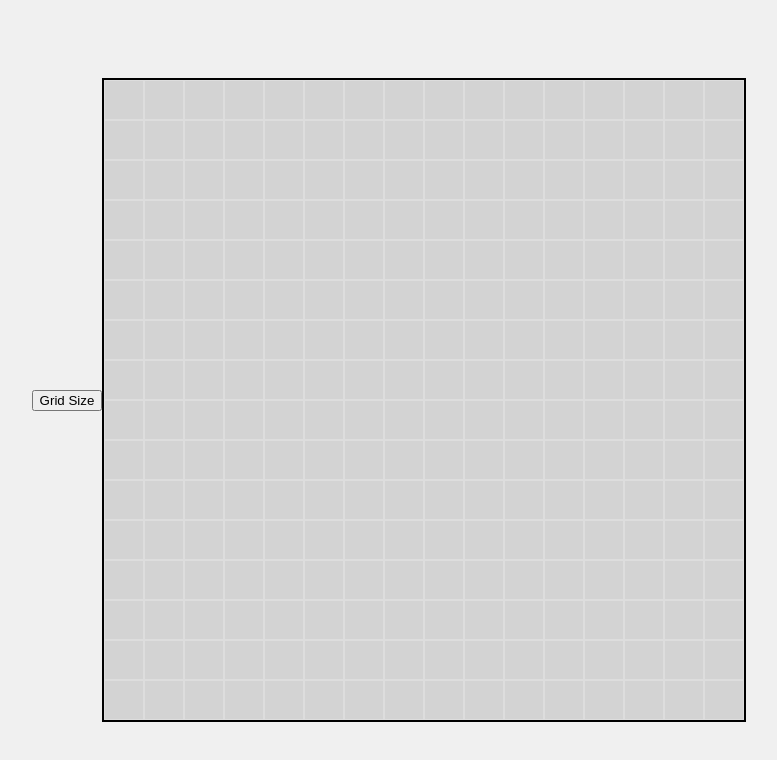
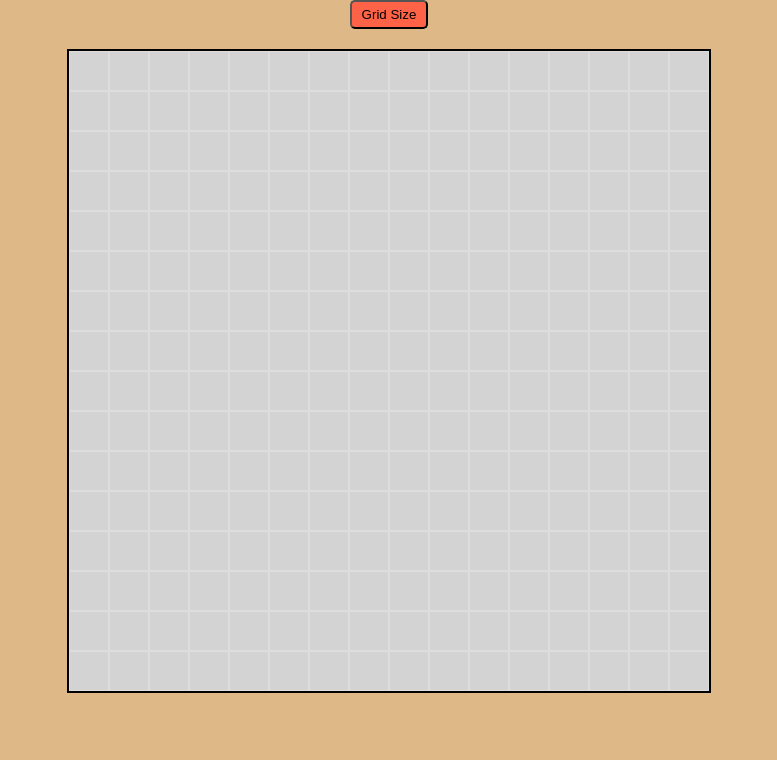
Before and after one commit to QuanN1011/Etch-a-Sketch, a plain HTML site: page index.html in a window 1280 px wide. Shown: the whole page, without its empty margins (251-1028 px from the left). Drawn offline with Linux system fonts and the light colour scheme.

Commit message:
allow for dynamic grid changing, adjust button styles to be top of grid with flex start

```diff
--- a/script.js
+++ b/script.js
@@ -3,6 +3,9 @@ const grid = document.getElementById('grid-container');
 
 //function to create grid layout
 function createGridLayout(size) {
+
+    grid.style.width = `${size * 40}px`; // set grid width
+    grid.style.height = `${size * 40}px`; // set grid height
     // for loop to create grid
     for (let i = 0; i < size * size; i++) {
         const cell = document.createElement('div'); // create a div for each cell
--- a/styles.css
+++ b/styles.css
@@ -1,17 +1,22 @@
 body{
     display: flex;
-    justify-content: center;
+    flex-direction: column;
+    gap: 20px;
+    justify-content: flex-start;
     align-items: center;
     height: 100vh;
     margin: 0;
     background-color: #f0f0f0;
+    overflow: auto;
+    background-color: burlywood;
 }
 #grid-container{
     display: flex;
     border: 2px solid black;
     flex-wrap: wrap;
-    width: 640px;
-    height: 640px;
+    /* remove fixed width and height to allow dynamic sizing */
+    /* width: 640px;
+    height: 640px; */
 }
 
 .grid-cell{
@@ -26,3 +31,14 @@ body{
     background-color: blueviolet;
     cursor: pointer;
 }
+
+#grid-size-button{
+    border-radius : 5px;
+    background-color: tomato;
+    padding: 5px 10px;
+}
+#grid-size-button:hover{
+    background-color: orangered;
+    cursor: pointer;
+    box-shadow: 0px 0px 5px gray;
+}
```
